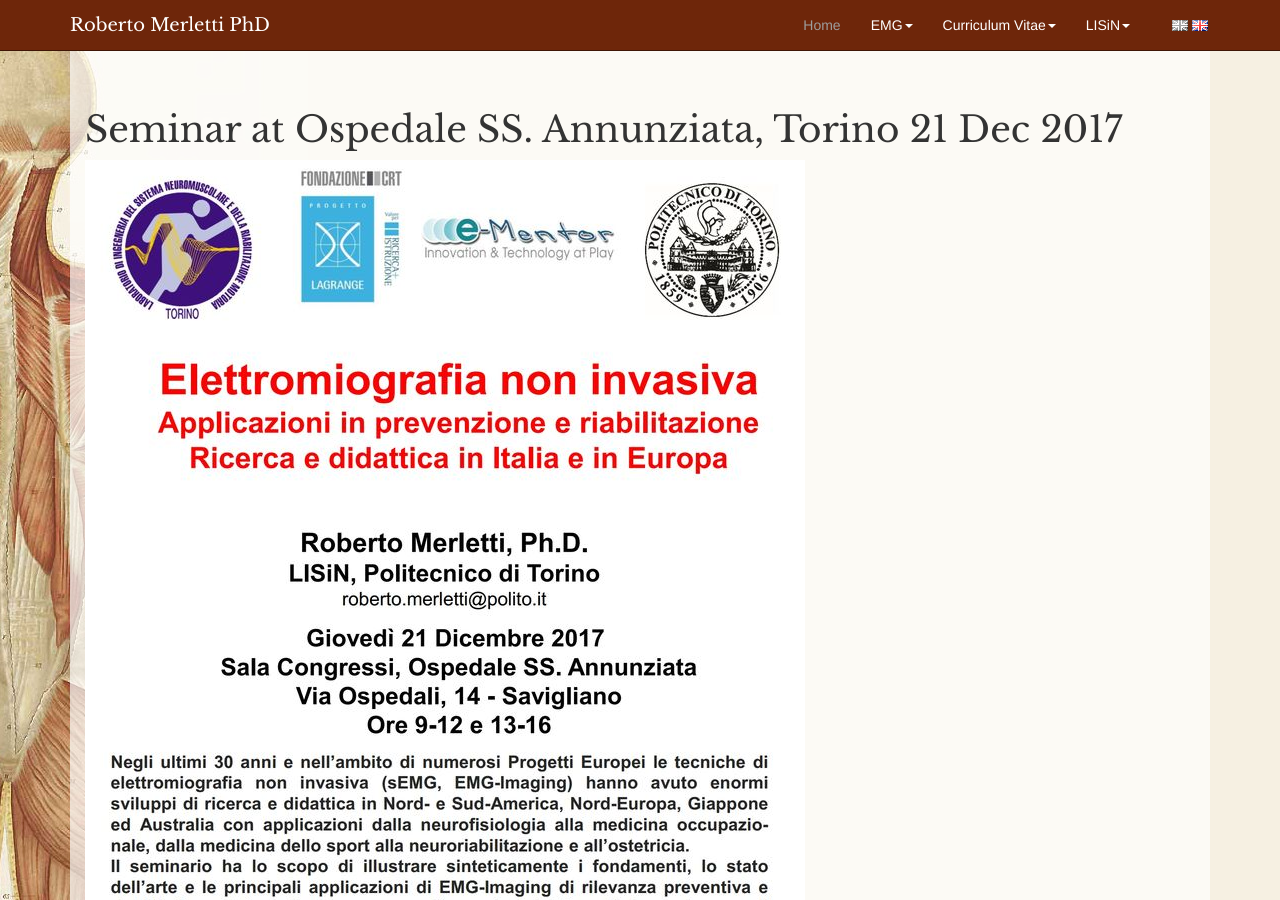
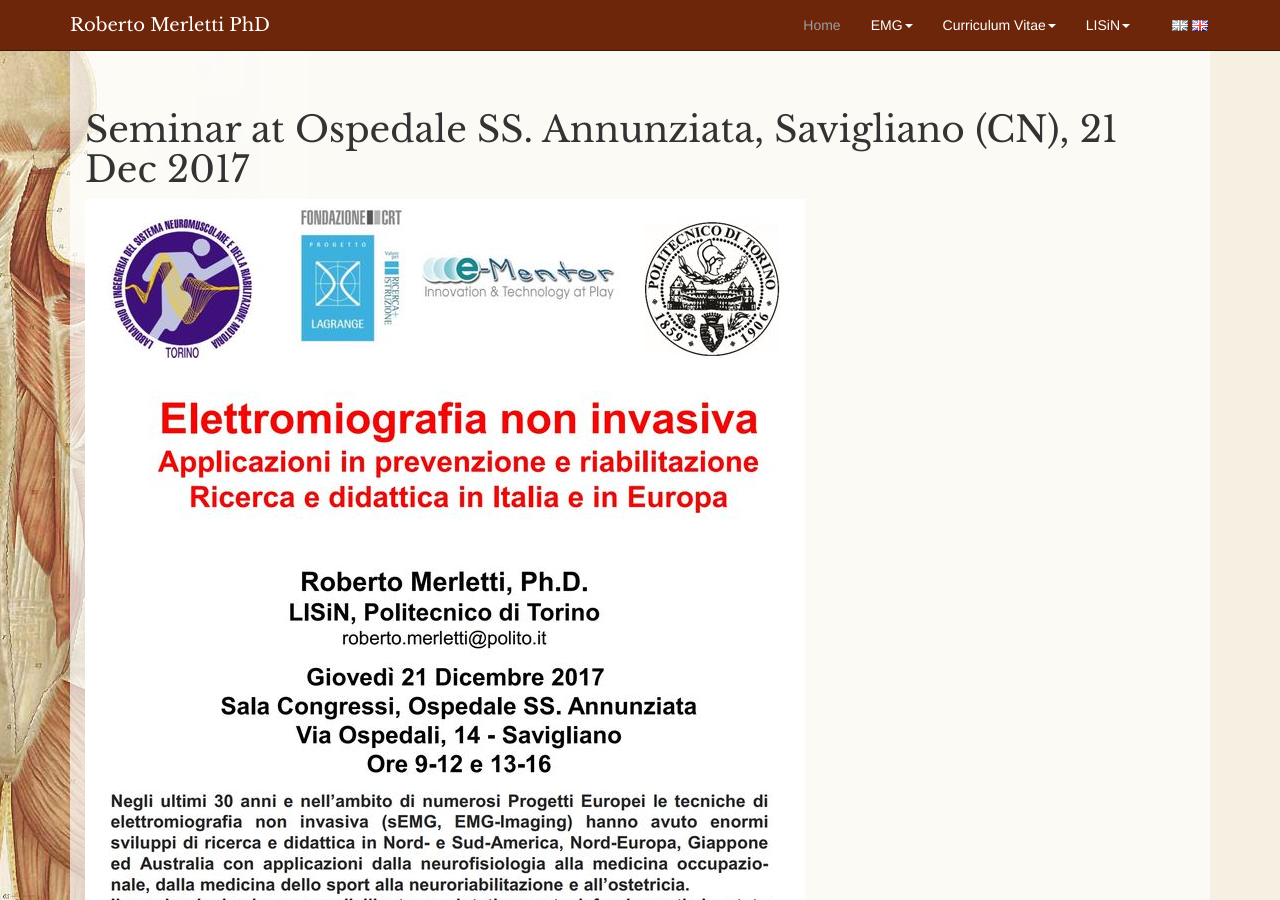
Before and after one commit to rmerletti/rmerletti.github.io, a Jekyll site: the page built from _posts/2017-12-21-seminar.en.md, in a window 1280 px wide and 900 px high. Built offline with Jekyll 4.4.1, drawn with Linux system fonts in a browser that asks for light colours; comment, search, counter and statistics services are not loaded.

Commit message:
Update 2017-12-21-seminar.en.md

```diff
--- a/_posts/2017-12-21-seminar.en.md
+++ b/_posts/2017-12-21-seminar.en.md
@@ -1,6 +1,6 @@
 ---
 layout: default
-title:  "Seminar at Ospedale SS. Annunziata, Torino 21 Dec 2017"
+title:  "Seminar at Ospedale SS. Annunziata, Savigliano (CN), 21 Dec 2017"
 date:   2017-12-03 10:00:00 +0100
 lang:   en
 ref:    21-12-17-seminar
```
